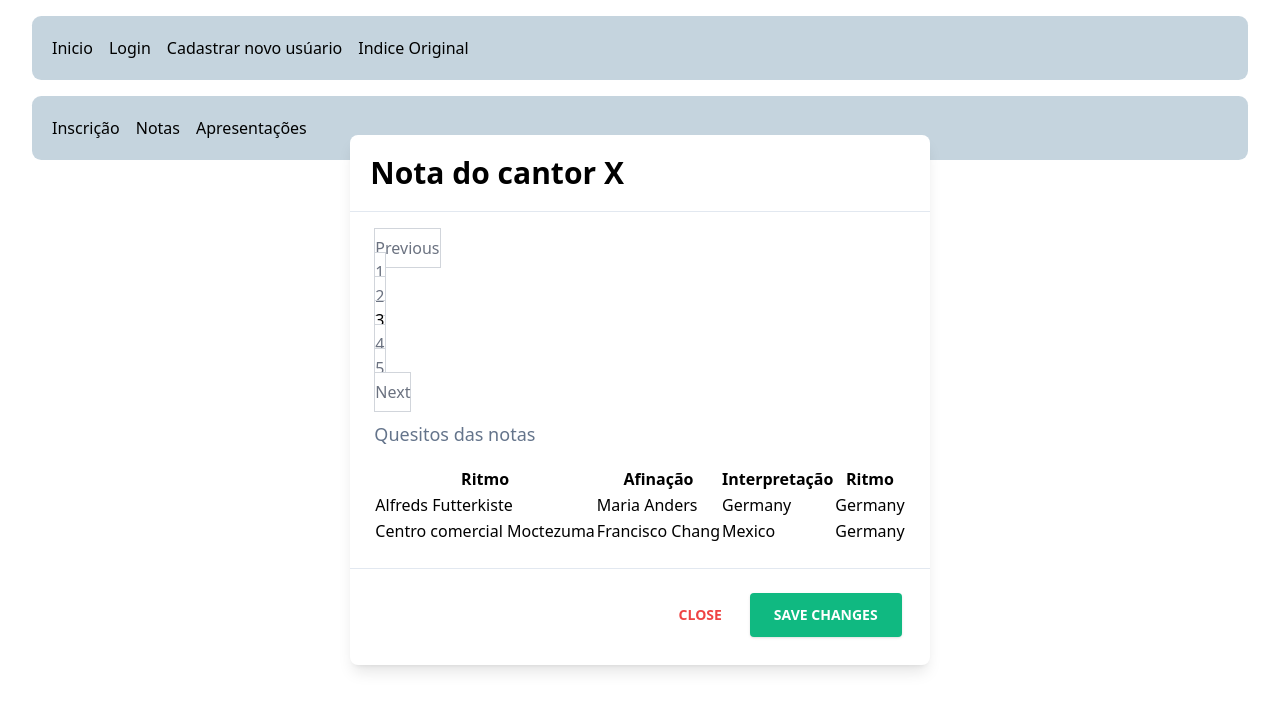
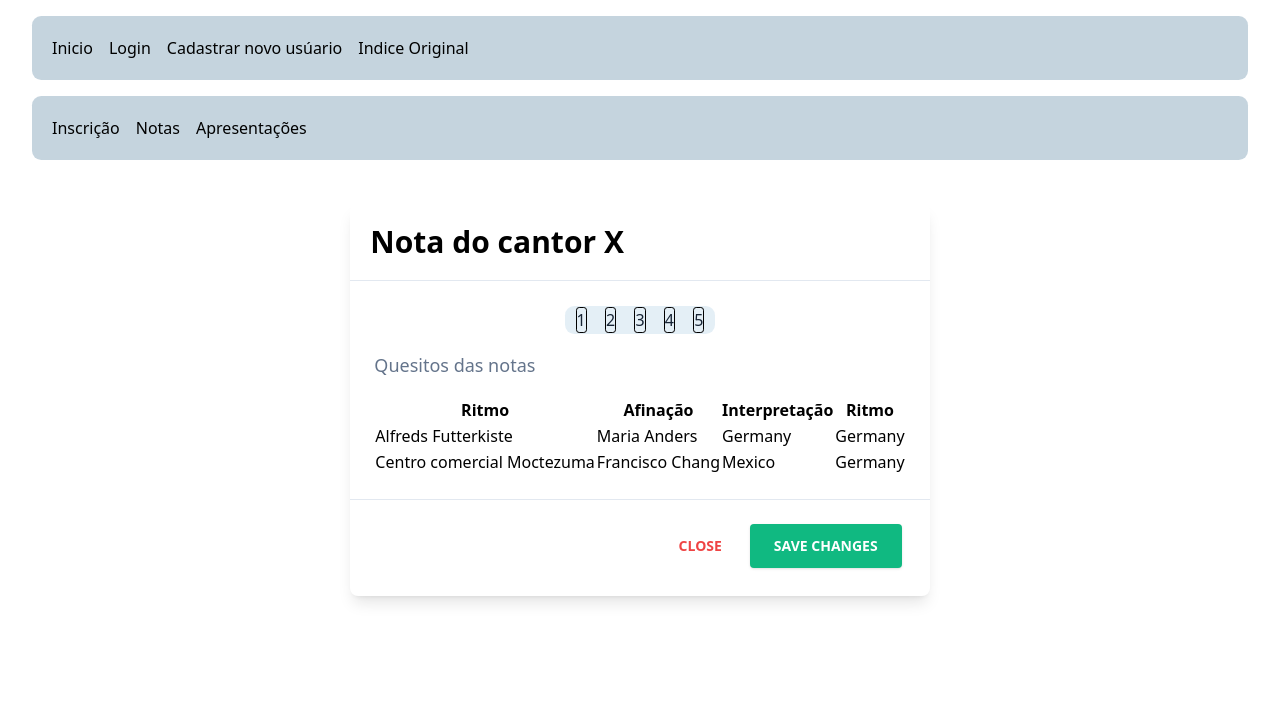
Before and after one commit to BavarescoRicardo/festival-front, a Next.js app: page /nota/AtruibuiNota in a window 1280 px wide. Shown: the top 710 px of the page. Built offline with nearby package versions, Linux system fonts and the light colour scheme.

Commit message:
ajuste estilo paginacao

```diff
--- a/componentes/Paginacao.tsx
+++ b/componentes/Paginacao.tsx
@@ -1,34 +1,34 @@
 import { useState } from 'react'
+import styles from '../styles/Paginacao.module.css'
 
 export default function Paginacao(props: any) {
     const [showModal, setShowModal] = useState(false);
+    const [participante, setParticipante] = useState(0);
+
     return (
 
-        <nav aria-label="Page navigation example">
-        <ul className="inline-flex -space-x-px">
-            <li>
-            <a href="#" className="px-3 py-2 ml-0 leading-tight text-gray-500 bg-white border border-gray-300 rounded-l-lg hover:bg-gray-100 hover:text-gray-700 dark:bg-gray-800 dark:border-gray-700 dark:text-gray-400 dark:hover:bg-gray-700 dark:hover:text-white">Previous</a>
-            </li>
-            <li>
-            <a href="#" className="px-3 py-2 leading-tight text-gray-500 bg-white border border-gray-300 hover:bg-gray-100 hover:text-gray-700 dark:bg-gray-800 dark:border-gray-700 dark:text-gray-400 dark:hover:bg-gray-700 dark:hover:text-white">1</a>
-            </li>
-            <li>
-            <a href="#" className="px-3 py-2 leading-tight text-gray-500 bg-white border border-gray-300 hover:bg-gray-100 hover:text-gray-700 dark:bg-gray-800 dark:border-gray-700 dark:text-gray-400 dark:hover:bg-gray-700 dark:hover:text-white">2</a>
-            </li>
-            <li>
-            <a href="#" aria-current="page" className="px-3 py-2 text-blue-600 border border-gray-300 bg-blue-50 hover:bg-blue-100 hover:text-blue-700 dark:border-gray-700 dark:bg-gray-700 dark:text-white">3</a>
-            </li>
-            <li>
-            <a href="#" className="px-3 py-2 leading-tight text-gray-500 bg-white border border-gray-300 hover:bg-gray-100 hover:text-gray-700 dark:bg-gray-800 dark:border-gray-700 dark:text-gray-400 dark:hover:bg-gray-700 dark:hover:text-white">4</a>
-            </li>
-            <li>
-            <a href="#" className="px-3 py-2 leading-tight text-gray-500 bg-white border border-gray-300 hover:bg-gray-100 hover:text-gray-700 dark:bg-gray-800 dark:border-gray-700 dark:text-gray-400 dark:hover:bg-gray-700 dark:hover:text-white">5</a>
-            </li>
-            <li>
-            <a href="#" className="px-3 py-2 leading-tight text-gray-500 bg-white border border-gray-300 rounded-r-lg hover:bg-gray-100 hover:text-gray-700 dark:bg-gray-800 dark:border-gray-700 dark:text-gray-400 dark:hover:bg-gray-700 dark:hover:text-white">Next</a>
-            </li>
-        </ul>
-        </nav>
+        <div className="flex justify-center">
+            <nav aria-label="Page navigation example">
+                <ul className={styles.page}>
+                    <li className={styles.pageitem}><a
+                        className=""
+                        href="#">1</a></li>
+                    <li className={styles.pageitem}><a
+                        className=""
+                        href="#">2</a></li>
+                    <li className={styles.pageitem}><a
+                        className=""
+                        href="#">3</a></li>
+                    <li className={styles.pageitem}><a
+                        className=""
+                        href="#">4</a></li>
+                    <li className={styles.pageitem}><a
+                        className=""
+                        href="#">5</a>
+                    </li>
+                </ul>
+            </nav>
+        </div>
 
     )
 }
--- /dev/null
+++ b/styles/Paginacao.module.css
@@ -0,0 +1,19 @@
+.page {
+    display: flex;
+    background-color: rgba(218, 233, 243, 0.719);
+    padding: 1px 1px;
+    margin: .1ch;
+    border-radius: 1ch;
+
+}
+
+.pageitem {
+    color: rgb(23, 36, 53);
+    border: 1px solid black;
+    border-radius: .35ch;
+    margin: 0 1ch;
+}
+
+.navbar a:hover {
+    color: rgba(56, 67, 139, 0.836);
+}
```
